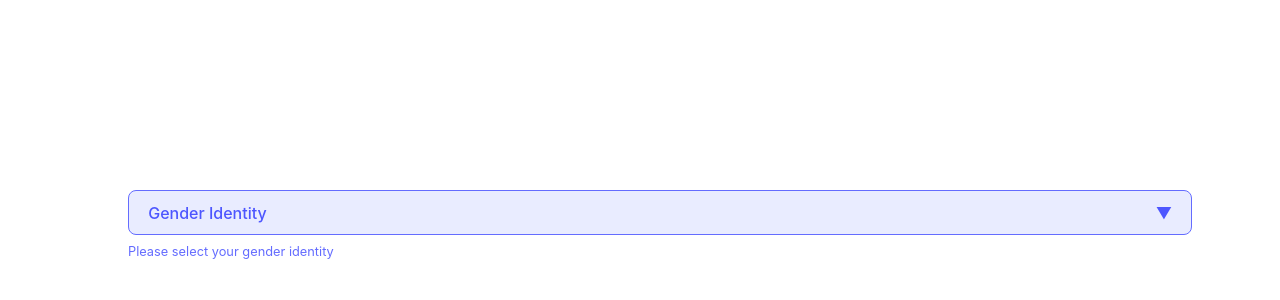
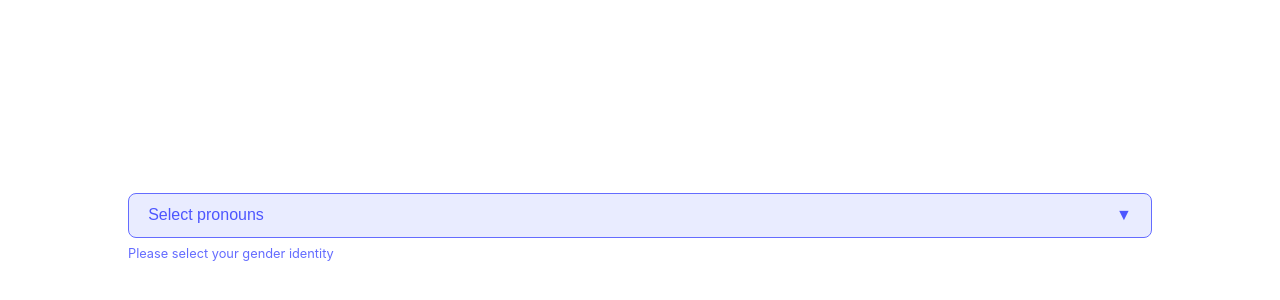
Before and after one commit to javidVeg/say-it-your-way, a React (Vite) app: page / in a window 1280 px wide. Shown: the part 168-468 px from the top of the page. Built offline with nearby package versions, Linux system fonts and the light colour scheme.

Commit message:
adding mui multi select for pronouns demo/testing - adding styles for multiselect - adjustments to selection logic

```diff
--- a/src/components/Demo/Demo.jsx
+++ b/src/components/Demo/Demo.jsx
@@ -2,6 +2,7 @@ import React, { useState } from "react";
 import SayItYourWayInput from "../SayItYourWayInput/SayItYourWayInput";
 import "./demo-styles.css";
 import MuiSelect from "./MuiSelect"
+import MuiMultiSelect from "./MuiMultiSelect"
 
 
 const Demo = () => {
@@ -21,7 +22,7 @@ const Demo = () => {
         variant="pronouns"
         onChange={onGenderChange}
         value={genderValue}
-        // inputComponent={MuiSelect}
+        // inputComponent={MuiMultiSelect}
         label='Gender Identity'
         placeholder='Gender Identity'
         helperText="Please select your gender identity"
--- /dev/null
+++ b/src/components/Demo/MuiMultiSelect.jsx
@@ -0,0 +1,105 @@
+import * as React from "react";
+import OutlinedInput from "@mui/material/OutlinedInput";
+import InputLabel from "@mui/material/InputLabel";
+import MenuItem from "@mui/material/MenuItem";
+import FormControl from "@mui/material/FormControl";
+import ListItemText from "@mui/material/ListItemText";
+import Select from "@mui/material/Select";
+import Checkbox from "@mui/material/Checkbox";
+
+const ITEM_HEIGHT = 48;
+const ITEM_PADDING_TOP = 8;
+const MenuProps = {
+  PaperProps: {
+    style: {
+      maxHeight: ITEM_HEIGHT * 4.5 + ITEM_PADDING_TOP,
+      width: 250,
+    },
+  },
+};
+
+const MuiMultiSelect = ({ value, onChange, options, label }) => {
+  const [pronouns, setPronouns] = React.useState([]);
+
+  const handleChange = (event, option) => {
+    const { value } = option;
+
+    setPronouns((prevPronouns) => {
+      const alreadySelected =
+        prevPronouns.includes(value) ||
+        prevPronouns.includes(option.nominative);
+
+      if (alreadySelected) {
+        // if it's already selected, remove it
+        const newPronouns = prevPronouns.filter(
+          (pronoun) => pronoun !== value && pronoun !== option.nominative
+        );
+
+        // if only one pronoun is left, re-add the part after the '/'
+        if (newPronouns.length === 1) {
+          const firstPronounValue = options.find(
+            (option) =>
+              option.nominative === newPronouns[0] ||
+              option.value === newPronouns[0]
+          )?.value; // Find the full value of the remaining item
+          return [firstPronounValue];
+        }
+
+        return newPronouns;
+      } else {
+        // if not selected, add it
+        if (prevPronouns.length === 0) {
+          return [value]; // first selection keeps the full value
+        } else {
+          const firstPronounWithoutSlash = prevPronouns[0].split("/")[0];
+
+          // when adding additional selections, remove part after '/' for the first value
+          const updatedPronouns = [
+            firstPronounWithoutSlash,
+            ...prevPronouns.slice(1), // keep the remaining previous selections
+            value.split("/")[0], // add new selection without part after '/'
+          ];
+
+          return updatedPronouns;
+        }
+      }
+    });
+  };
+
+  const isChecked = (pronouns, option) => {
+    return (
+      pronouns.includes(option.value) || pronouns.includes(option.nominative)
+    );
+  };
+
+  return (
+    <FormControl fullWidth>
+      <InputLabel id="demo-multiple-checkbox-label">
+        Preferred Pronouns
+      </InputLabel>
+      <Select
+        labelId="demo-multiple-checkbox-label"
+        id="demo-multiple-checkbox"
+        multiple
+        fullWidth
+        value={pronouns}
+        input={<OutlinedInput label="Tag" />}
+        renderValue={(selected) => selected.join("/")}
+        MenuProps={MenuProps}
+      >
+        {options.map((option, index) => (
+          <MenuItem
+            key={index}
+            value={option.value}
+            onClick={() => handleChange(null, option)}
+          >
+            <Checkbox checked={isChecked(pronouns, option)} />
+            <ListItemText primary={option.label} />
+          </MenuItem>
+        ))}
+      </Select>
+    </FormControl>
+  );
+};
+
+export default MuiMultiSelect;
--- a/src/components/SayItYourWayInput/components/MultiSelect.jsx
+++ b/src/components/SayItYourWayInput/components/MultiSelect.jsx
@@ -1,63 +1,102 @@
 import React, { useState } from "react";
 
-// MultiSelect component
 const MultiSelect = (props) => {
-  const { options = [], placeholder = "Select pronouns...", disabled } = props;
+  const {
+    options = [],
+    placeholder = "Select pronouns...",
+    disabled,
+    label,
+  } = props;
+  const [pronouns, setPronouns] = React.useState([]);
+  const [isOpen, setIsOpen] = React.useState(false);
 
-  const [selectedPronouns, setSelectedPronouns] = useState([]);
-  const [isOpen, setIsOpen] = useState(false);
+  const handleChange = (option) => {
+    const { value } = option;
 
-  // Handle the selection of pronouns
-  const handlePronounChange = (nominative) => {
-    setSelectedPronouns((prevSelected) => {
-      if (prevSelected.some((pronoun) => pronoun.nominative === nominative)) {
-        // If pronoun is already selected, remove it
-        return prevSelected.filter((pronoun) => pronoun.nominative !== nominative);
+    setPronouns((prevPronouns) => {
+      const alreadySelected =
+        prevPronouns.includes(value) ||
+        prevPronouns.includes(option.nominative);
+
+      if (alreadySelected) {
+        // if already selected, remove it
+        const newPronouns = prevPronouns.filter(
+          (pronoun) => pronoun !== value && pronoun !== option.nominative
+        );
+
+        // if only one pronoun is left, re-add the part after the '/'
+        if (newPronouns.length === 1) {
+          const firstPronounValue = options.find(
+            (option) =>
+              option.nominative === newPronouns[0] ||
+              option.value === newPronouns[0]
+          )?.value;
+          return [firstPronounValue];
+        }
+
+        return newPronouns;
       } else {
-        // If not, add it to the list
-        const selectedPronoun = options.find((pronoun) => pronoun.nominative === nominative);
-        return [...prevSelected, selectedPronoun];
+        // if not selected, add it
+        if (prevPronouns.length === 0) {
+          return [value]; // first selection keeps the full value
+        } else {
+          const firstPronounWithoutSlash = prevPronouns[0].split("/")[0];
+
+          // when adding additional selections, remove part after '/' for the first value
+          const updatedPronouns = [
+            firstPronounWithoutSlash,
+            ...prevPronouns.slice(1),
+            value.split("/")[0],
+          ];
+
+          return updatedPronouns;
+        }
       }
     });
   };
 
-  // Display selected nominative values separated by "/"
-  const getDisplayValue = () => {
-    return selectedPronouns.map((pronoun) => pronoun.nominative).join(" / ") || placeholder;
+  const isChecked = (pronouns, option) => {
+    return (
+      pronouns.includes(option.value) || pronouns.includes(option.nominative)
+    );
   };
 
-  // Toggle dropdown open/close
   const toggleDropdown = () => {
-    if (!disabled) {
-      setIsOpen(!isOpen);
-    }
+    setIsOpen(!isOpen);
+  };
+
+  const closeDropdown = () => {
+    setIsOpen(false);
   };
 
   return (
-    <div className="multi-select-container">
-      <div className={`multi-select-input ${disabled ? "disabled" : ""}`} onClick={toggleDropdown}>
-        <span>{getDisplayValue()}</span>
-        <span className="dropdown-arrow">{isOpen ? "▲" : "▼"}</span>
+    <div className="custom-select-container">
+      <label>{label}</label>
+      <div className="custom-select-input" onClick={toggleDropdown}>
+        <span>
+          {pronouns.length > 0 ? pronouns.join("/") : "Select pronouns"}
+        </span>
+        <span className="arrow">{isOpen ? "▲" : "▼"}</span>
       </div>
+
       {isOpen && (
-        <div className="multi-select-dropdown">
-          {options.map((pronoun, index) => (
-            <label key={index} className="multi-select-option">
+        <div className="custom-select-dropdown">
+          {options.map((option, index) => (
+            <div key={index} className="custom-select-option">
               <input
                 type="checkbox"
-                value={pronoun.nominative}
-                onChange={() => handlePronounChange(pronoun.nominative)}
-                checked={selectedPronouns.some(
-                  (selected) => selected.nominative === pronoun.nominative
-                )}
+                id={`pronoun-${index}`}
+                checked={isChecked(pronouns, option)}
+                onChange={() => handleChange(option)}
               />
-              {pronoun.label}
-            </label>
+              <label htmlFor={`pronoun-${index}`}>{option.label}</label>
+            </div>
           ))}
         </div>
       )}
+
+      {isOpen && <div className="overlay" onClick={closeDropdown}></div>}
     </div>
   );
 };
-
 export default MultiSelect;
--- a/src/components/SayItYourWayInput/styles.css
+++ b/src/components/SayItYourWayInput/styles.css
@@ -40,77 +40,69 @@ input.disabled {
 }
 
 
-.multi-select-container {
+.custom-select-container {
     position: relative;
     width: 100%;
+    font-family: Arial, sans-serif;
   }
 
-  .multi-select-input {
+  label {
+    font-weight: bold;
+    margin-bottom: 5px;
+    display: block;
+  }
+
+  .custom-select-input {
+    border: 1px solid #646cff;
+    border-radius: 8px;
     padding: 0.6em 1.2em;
     font-size: 1em;
     font-weight: 500;
-    font-family: inherit;
     background-color: #e9ecff;
-    border-radius: 8px;
-    border: 1px solid #646cff;
+    color: #4d56ff;
     cursor: pointer;
-    transition: border-color 0.25s;
-    color: #4d56ff;
-    width: 100%;
     display: flex;
     justify-content: space-between;
     align-items: center;
   }
 
-  .multi-select-input:hover {
-    border-color: #4d56ff;
+  .custom-select-dropdown {
+    position: absolute;
+    background-color: white;
+    border: 1px solid #646cff;
+    border-radius: 8px;
+    margin-top: 5px;
+    width: 100%;
+    max-height: 200px;
+    overflow-y: auto;
+    z-index: 1;
   }
 
-  .multi-select-input.disabled {
-    background-color: #cdcccc;
-    color: #696969;
-    cursor: not-allowed;
-    border: 1px solid #888;
+  .custom-select-option {
+    padding: 10px;
+    display: flex;
+    align-items: center;
+    color: #4d56ff;
   }
 
-  .dropdown-arrow {
+  .custom-select-option input {
+    margin-right: 10px;
+  }
+
+  .custom-select-option:hover {
+    background-color: #f0f0f0;
+  }
+
+  .arrow {
     margin-left: 10px;
   }
 
-  .multi-select-dropdown {
-    position: absolute;
-    top: 100%;
+  .overlay {
+    position: fixed;
+    top: 0;
     left: 0;
     right: 0;
-    background-color: #e9ecff;
-    border: 1px solid #646cff;
-    border-radius: 8px;
-    z-index: 1;
-    max-height: 200px;
-    overflow-y: auto;
+    bottom: 0;
+    background-color: transparent;
+    z-index: 0;
   }
-
-  .multi-select-option {
-    padding: 0.6em 1.2em;
-    font-size: 1em;
-    font-family: inherit;
-    font-weight: 500;
-    color: #4d56ff;
-    cursor: pointer;
-    display: flex;
-    align-items: center;
-    transition: background-color 0.25s;
-  }
-
-  .multi-select-option input {
-    margin-right: 0.5em;
-  }
-
-  .multi-select-option:hover {
-    background-color: #d8def7;
-  }
-
-  .multi-select-option input:checked ~ label {
-    background-color: #4d56ff;
-    color: white;
-  }
--- a/src/data/pronouns.js
+++ b/src/data/pronouns.js
@@ -1,106 +1,132 @@
 export const pronouns = [
     {
+      id: 1,
       label: 'They/Them',
       nominative: 'they',
       accusative: 'them',
       possessiveAdjective: 'their',
       possessivePronoun: 'theirs',
       reflexive: 'themselves',
+      value: 'they/them',
     },
     {
+      id: 2,
       label: 'She/Her',
       nominative: 'she',
       accusative: 'her',
       possessiveAdjective: 'her',
       possessivePronoun: 'hers',
       reflexive: 'herself',
+      value: 'she/her',
     },
     {
+      id: 3,
       label: 'He/Him',
       nominative: 'he',
       accusative: 'him',
       possessiveAdjective: 'his',
       possessivePronoun: 'his',
       reflexive: 'himself',
+      value: 'he/him',
     },
     {
+      id: 4,
       label: 'It/Its',
       nominative: 'it',
       accusative: 'it',
       possessiveAdjective: 'its',
       possessivePronoun: 'its',
       reflexive: 'itself',
+      value: 'it/its',
     },
     {
+      id: 5,
       label: 'Xe/Xem',
       nominative: 'xe',
       accusative: 'xem',
       possessiveAdjective: 'xyr',
       possessivePronoun: 'xyrs',
       reflexive: 'xemself',
+      value: 'xe/xem',
     },
     {
+      id: 6,
       label: 'Ze/Hir',
       nominative: 'ze',
       accusative: 'hir',
       possessiveAdjective: 'hir',
       possessivePronoun: 'hirs',
       reflexive: 'hirself',
+      value: 'ze/hir',
     },
     {
+      id: 7,
       label: 'Ey/Em',
       nominative: 'ey',
       accusative: 'em',
       possessiveAdjective: 'eir',
       possessivePronoun: 'eirs',
       reflexive: 'eirself',
+      value: 'ey/em',
     },
     {
+      id: 8,
       label: 'Ve/Ver',
       nominative: 've',
       accusative: 'ver',
       possessiveAdjective: 'vis',
       possessivePronoun: 'vis',
       reflexive: 'verself',
+      value: 've/ver',
     },
     {
+      id: 9,
       label: 'Per/Per',
       nominative: 'per',
       accusative: 'per',
       possessiveAdjective: 'per',
       possessivePronoun: 'pers',
       reflexive: 'perself',
+      value: 'per/per',
     },
     {
+      id: 10,
       label: 'Fae/Faer',
       nominative: 'fae',
       accusative: 'faer',
       possessiveAdjective: 'faer',
       possessivePronoun: 'faers',
       reflexive: 'faerself',
+      value: 'fae/faer',
     },
     {
+      id: 11,
       label: 'E/Em',
       nominative: 'e',
       accusative: 'em',
       possessiveAdjective: 'eir',
       possessivePronoun: 'eirs',
       reflexive: 'emself',
+      value: 'e/em',
     },
     {
+      id: 12,
       label: 'Thon/Thon',
       nominative: 'thon',
       accusative: 'thon',
       possessiveAdjective: 'thon',
       possessivePronoun: 'thons',
       reflexive: 'thonself',
+      value: 'thon/thon',
     },
     {
+      id: 13,
       label: 'Custom',
       nominative: '',
       accusative: '',
       possessiveAdjective: '',
       possessivePronoun: '',
       reflexive: '',
+      value: 'custom',
     }
   ];
```
